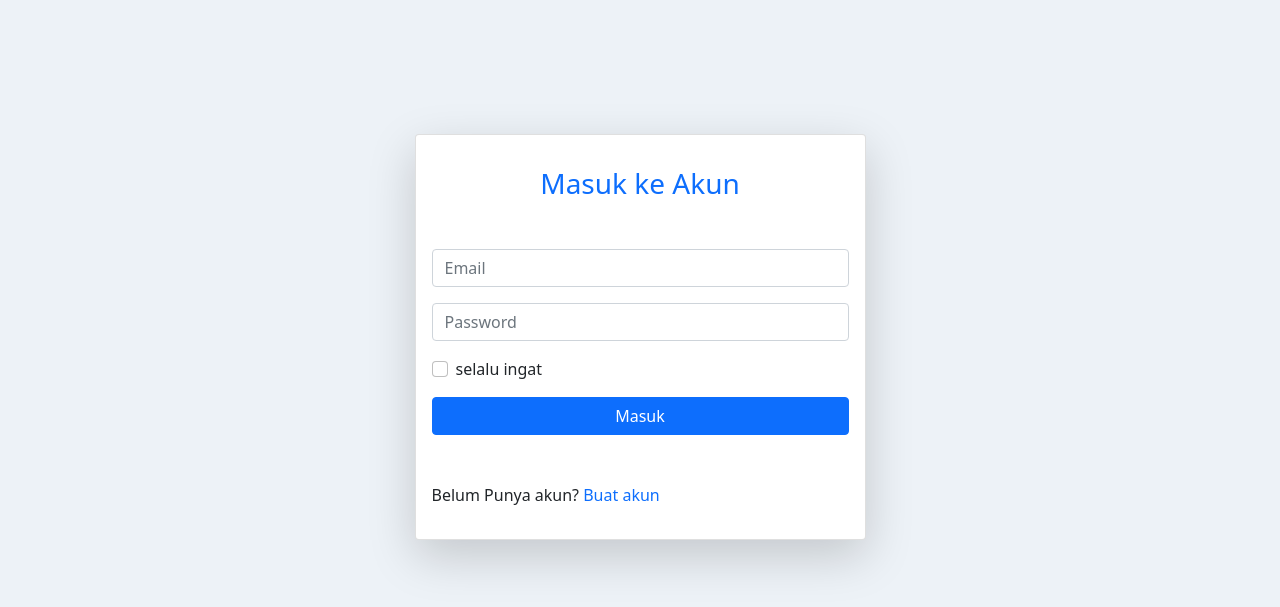
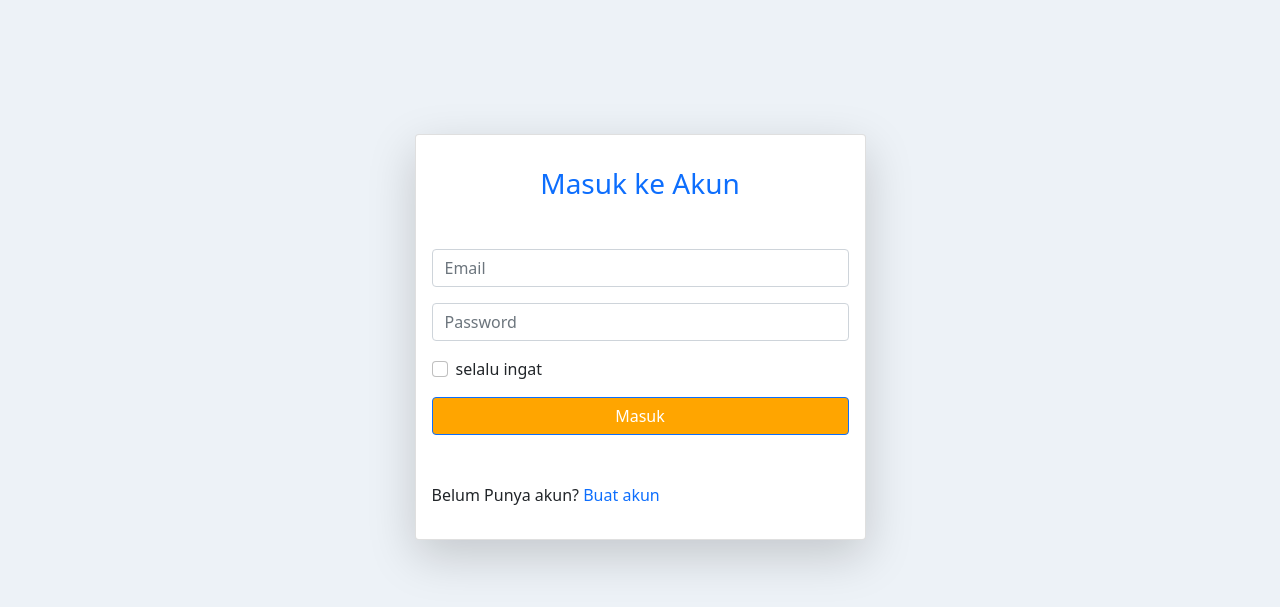
Before and after one commit to lesynugraha/lesynugraha.github.io, a plain HTML site: page html/masuk.html in a window 1280 px wide. Shown: the part 63-670 px from the top of the page. Drawn offline with nearby package versions, Linux system fonts and the light colour scheme.

Commit message:
Update masuk.html

```diff
--- a/html/masuk.html
+++ b/html/masuk.html
@@ -73,7 +73,7 @@
               </div>
 
               <div class="d-grid gap-2">
-                <button class="btn btn-primary" type="button">Masuk</button>
+                <button class="btn btn-primary" type="button" style="background-color: orange;">Masuk</button>
               </div>
 
               <p class="mt-5">Belum Punya akun? <a href="" class="text-decoration-none">Buat akun</a></p>
```
